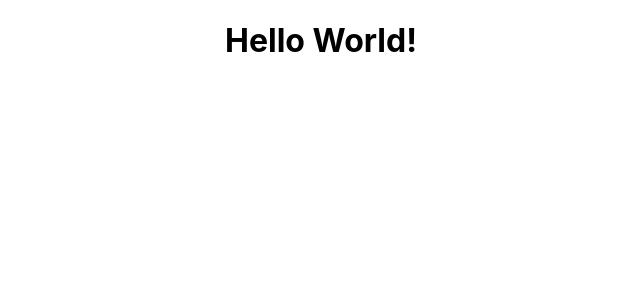
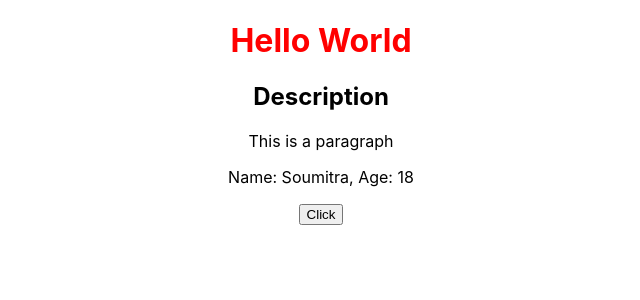
Before and after one commit to sounak999/React-Basics-Repository, a React (Create React App) app: page / in a window 1280 px wide. Shown: the top 300 px of the page, without its empty margins (319-959 px from the left). Built offline with nearby package versions, Linux system fonts and the light colour scheme.

Commit message:
0.2 => JSX rules

```diff
--- a/src/App.css
+++ b/src/App.css
@@ -36,3 +36,7 @@
     transform: rotate(360deg);
   }
 }
+
+.title {
+  color: red;
+}
--- a/src/component/HelloWorld.js
+++ b/src/component/HelloWorld.js
@@ -1,12 +1,28 @@
 import React from "react";
 
 const HelloWorld = () => {
-    const myElement = <div><h1> Hello World!</h1></div>
-    return myElement
+    // const myElement = <div><h1> Hello World!</h1></div>
+    // return myElement
     // return React
     //     .createElement('div', null,
     //         React.createElement('h1', null, 'Hello World!')
     //     )
+
+    // rules of JSX
+
+    const name = "Soumitra"
+    const age = 15 + 3
+    const handleClick = () => alert("Button clicked!")
+
+    return (
+        <div>
+            <h1 className="title">Hello World</h1>
+            <h2>Description</h2>
+            <p>This is a paragraph</p>
+            <p> Name: {name}, Age: {age} </p>
+            <button onClick={handleClick}>Click</button>
+        </div>
+    )
 }
 
 export default HelloWorld;
```
